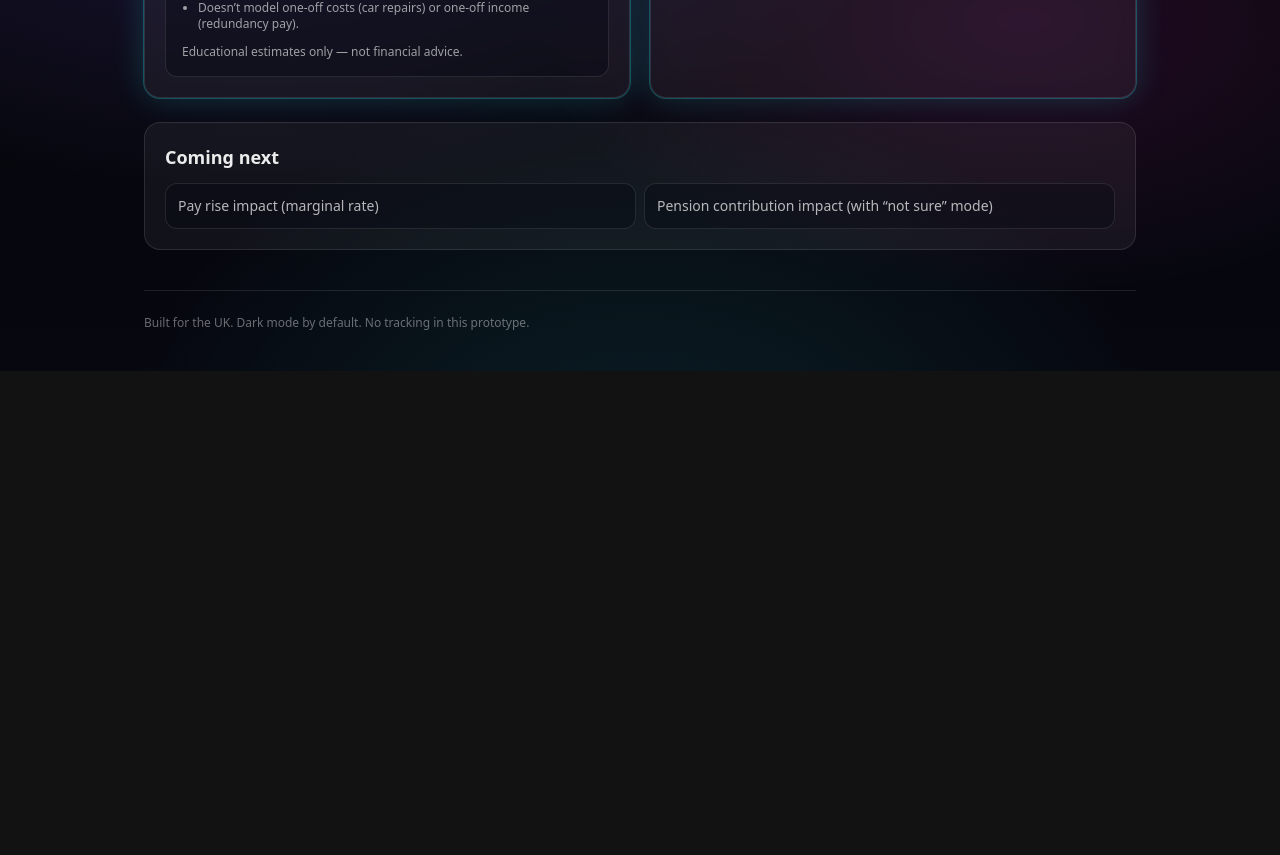
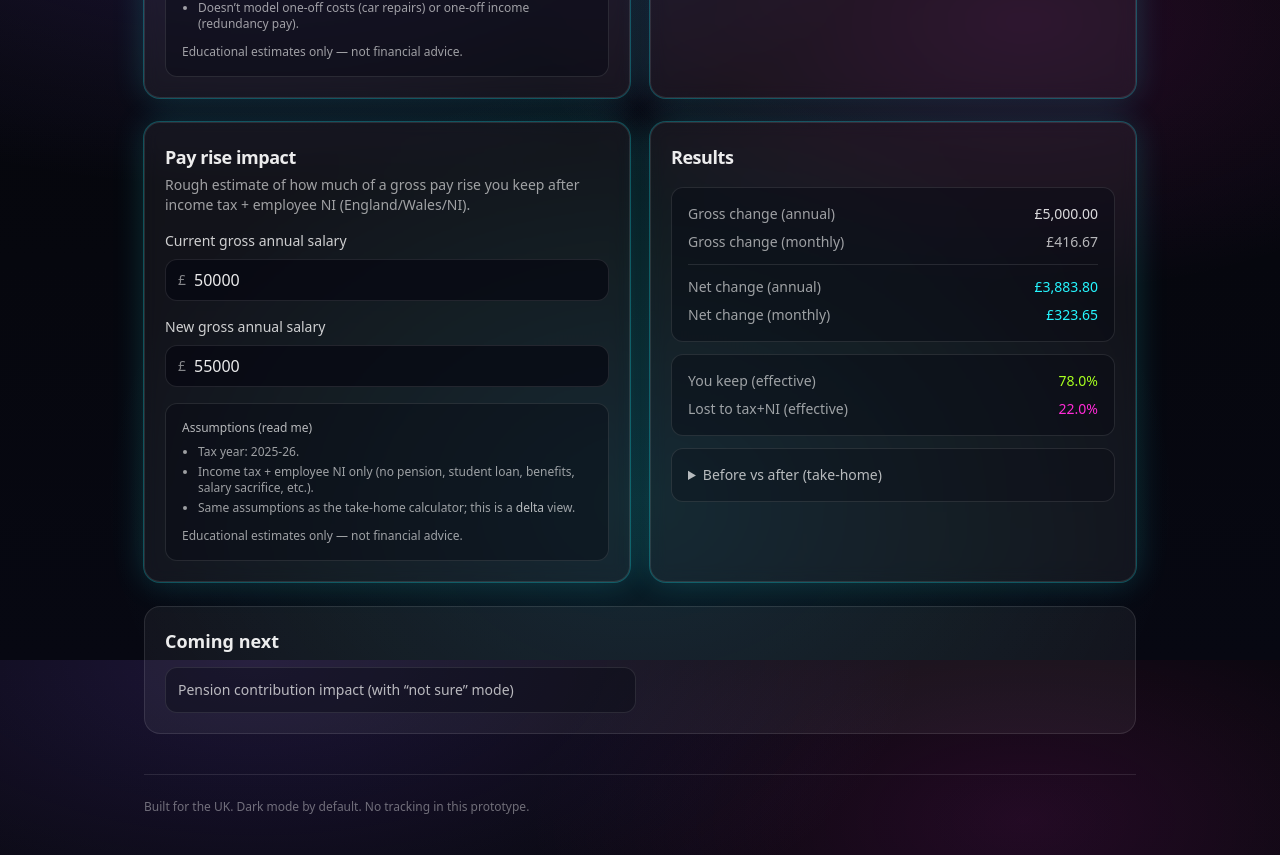
Before and after one commit to sambalnation/money-calculators-uk, a React (Vite) app: page / in a window 1280 px wide. Shown: the part 1740-2595 px from the top of the page. Before the commit the page ends 2111 px from the top, so only its background shows below. Built offline with nearby package versions, Linux system fonts and the light colour scheme.

Commit message:
Add pay rise impact calculator (tax+NI delta)

```diff
--- a/src/App.tsx
+++ b/src/App.tsx
@@ -1,5 +1,6 @@
 import { CompoundGrowthCalculator } from './pages/CompoundGrowthCalculator';
 import { EmergencyFundRunwayCalculator } from './pages/EmergencyFundRunwayCalculator';
+import { PayRiseImpactCalculator } from './pages/PayRiseImpactCalculator';
 import { TakeHomeCalculator } from './pages/TakeHomeCalculator';
 
 export default function App() {
@@ -27,11 +28,11 @@ export default function App() {
           <TakeHomeCalculator />
           <CompoundGrowthCalculator />
           <EmergencyFundRunwayCalculator />
+          <PayRiseImpactCalculator />
 
           <section className="rounded-2xl border border-white/10 bg-white/5 p-5">
             <h2 className="text-lg font-semibold">Coming next</h2>
             <ul className="mt-3 grid gap-2 text-sm text-white/70 md:grid-cols-2">
-              <li className="rounded-xl border border-white/10 bg-bg-900/40 p-3">Pay rise impact (marginal rate)</li>
               <li className="rounded-xl border border-white/10 bg-bg-900/40 p-3">Pension contribution impact (with “not sure” mode)</li>
             </ul>
           </section>
--- /dev/null
+++ b/src/lib/payRiseImpact.ts
@@ -0,0 +1,63 @@
+import { computeTakeHome, DEFAULT_UK_ASSUMPTIONS, type TakeHomeBreakdown, type UKTaxAssumptions } from './ukTax';
+
+export type PayRiseImpactInput = {
+  currentGrossAnnualSalary: number;
+  newGrossAnnualSalary: number;
+};
+
+export type PayRiseImpactResult = {
+  inputs: {
+    currentGrossAnnualSalary: number;
+    newGrossAnnualSalary: number;
+  };
+
+  current: TakeHomeBreakdown;
+  next: TakeHomeBreakdown;
+
+  deltaGrossAnnual: number;
+  deltaNetAnnual: number;
+  deltaNetMonthly: number;
+
+  keepRate: number; // deltaNet / deltaGross
+  effectiveDeductionRate: number; // 1 - keepRate
+};
+
+function clamp0Finite(n: number) {
+  if (!Number.isFinite(n)) return 0;
+  return Math.max(0, n);
+}
+
+function round2(n: number) {
+  return Math.round(n * 100) / 100;
+}
+
+export function computePayRiseImpact(
+  input: PayRiseImpactInput,
+  a: UKTaxAssumptions = DEFAULT_UK_ASSUMPTIONS,
+): PayRiseImpactResult {
+  const currentGrossAnnualSalary = clamp0Finite(input.currentGrossAnnualSalary);
+  const newGrossAnnualSalary = clamp0Finite(input.newGrossAnnualSalary);
+
+  const current = computeTakeHome({ grossAnnualSalary: currentGrossAnnualSalary }, a);
+  const next = computeTakeHome({ grossAnnualSalary: newGrossAnnualSalary }, a);
+
+  const deltaGrossAnnual = next.grossAnnual - current.grossAnnual;
+  const deltaNetAnnual = next.netAnnual - current.netAnnual;
+
+  const keepRate = deltaGrossAnnual <= 0 ? 0 : deltaNetAnnual / deltaGrossAnnual;
+  const effectiveDeductionRate = 1 - keepRate;
+
+  return {
+    inputs: {
+      currentGrossAnnualSalary: round2(currentGrossAnnualSalary),
+      newGrossAnnualSalary: round2(newGrossAnnualSalary),
+    },
+    current,
+    next,
+    deltaGrossAnnual: round2(deltaGrossAnnual),
+    deltaNetAnnual: round2(deltaNetAnnual),
+    deltaNetMonthly: round2(deltaNetAnnual / 12),
+    keepRate: round2(keepRate),
+    effectiveDeductionRate: round2(effectiveDeductionRate),
+  };
+}
--- /dev/null
+++ b/src/pages/PayRiseImpactCalculator.tsx
@@ -0,0 +1,111 @@
+import { useMemo, useState } from 'react';
+import { Card } from '../components/Card';
+import { NumberInput } from '../components/NumberInput';
+import { computePayRiseImpact } from '../lib/payRiseImpact';
+import { DEFAULT_UK_ASSUMPTIONS } from '../lib/ukTax';
+
+function fmtGBP(n: number) {
+  return new Intl.NumberFormat('en-GB', {
+    style: 'currency',
+    currency: 'GBP',
+    maximumFractionDigits: 2,
+  }).format(n);
+}
+
+function fmtPct(n: number) {
+  return `${(n * 100).toFixed(1)}%`;
+}
+
+export function PayRiseImpactCalculator() {
+  const [currentSalary, setCurrentSalary] = useState(50_000);
+  const [newSalary, setNewSalary] = useState(55_000);
+
+  const result = useMemo(
+    () => computePayRiseImpact({ currentGrossAnnualSalary: currentSalary, newGrossAnnualSalary: newSalary }),
+    [currentSalary, newSalary],
+  );
+
+  const deltaGrossMonthly = result.deltaGrossAnnual / 12;
+
+  return (
+    <div className="grid gap-5 lg:grid-cols-2">
+      <Card
+        title="Pay rise impact"
+        subtitle="Rough estimate of how much of a gross pay rise you keep after income tax + employee NI (England/Wales/NI)."
+      >
+        <div className="grid gap-4">
+          <NumberInput label="Current gross annual salary" prefix="£" value={currentSalary} onChange={setCurrentSalary} />
+          <NumberInput label="New gross annual salary" prefix="£" value={newSalary} onChange={setNewSalary} />
+
+          <div className="rounded-xl border border-white/10 bg-bg-900/40 p-4 text-xs text-white/60">
+            <p className="font-medium text-white/70">Assumptions (read me)</p>
+            <ul className="mt-2 list-disc space-y-1 pl-4">
+              <li>Tax year: {DEFAULT_UK_ASSUMPTIONS.taxYear}.</li>
+              <li>Income tax + employee NI only (no pension, student loan, benefits, salary sacrifice, etc.).</li>
+              <li>Same assumptions as the take-home calculator; this is a <span className="text-white/70">delta</span> view.</li>
+            </ul>
+            <p className="mt-3">Educational estimates only — not financial advice.</p>
+          </div>
+        </div>
+      </Card>
+
+      <Card title="Results">
+        <div className="space-y-3">
+          <div className="grid gap-2 rounded-xl border border-white/10 bg-bg-900/40 p-4">
+            <Row label="Gross change (annual)" value={fmtGBP(result.deltaGrossAnnual)} accent="text-white/85" />
+            <Row label="Gross change (monthly)" value={fmtGBP(deltaGrossMonthly)} accent="text-white/70" />
+            <div className="my-1 h-px bg-white/10" />
+            <Row label="Net change (annual)" value={fmtGBP(result.deltaNetAnnual)} accent="text-neon-cyan" />
+            <Row label="Net change (monthly)" value={fmtGBP(result.deltaNetMonthly)} accent="text-neon-cyan" />
+          </div>
+
+          <div className="grid gap-2 rounded-xl border border-white/10 bg-bg-900/40 p-4">
+            <Row label="You keep (effective)" value={fmtPct(result.keepRate)} accent="text-neon-lime" />
+            <Row label="Lost to tax+NI (effective)" value={fmtPct(result.effectiveDeductionRate)} accent="text-neon-pink" />
+          </div>
+
+          <details className="rounded-xl border border-white/10 bg-bg-900/30 p-4">
+            <summary className="cursor-pointer select-none text-sm font-medium text-white/70">Before vs after (take-home)</summary>
+            <div className="mt-3 grid gap-3 text-sm">
+              <div className="rounded-xl border border-white/10 bg-bg-900/40 p-4">
+                <p className="text-xs font-semibold tracking-widest text-white/50">CURRENT</p>
+                <div className="mt-2 grid gap-1">
+                  <SmallRow label="Net monthly (est.)" value={fmtGBP(result.current.netMonthly)} />
+                  <SmallRow label="Income tax (annual)" value={fmtGBP(result.current.incomeTaxAnnual)} />
+                  <SmallRow label="Employee NI (annual)" value={fmtGBP(result.current.niAnnual)} />
+                </div>
+              </div>
+
+              <div className="rounded-xl border border-white/10 bg-bg-900/40 p-4">
+                <p className="text-xs font-semibold tracking-widest text-white/50">NEW</p>
+                <div className="mt-2 grid gap-1">
+                  <SmallRow label="Net monthly (est.)" value={fmtGBP(result.next.netMonthly)} />
+                  <SmallRow label="Income tax (annual)" value={fmtGBP(result.next.incomeTaxAnnual)} />
+                  <SmallRow label="Employee NI (annual)" value={fmtGBP(result.next.niAnnual)} />
+                </div>
+              </div>
+            </div>
+          </details>
+        </div>
+      </Card>
+    </div>
+  );
+}
+
+function Row({ label, value, accent }: { label: string; value: string; accent?: string }) {
+  return (
+    <div className="flex items-center justify-between gap-6">
+      <span className="text-sm text-white/60">{label}</span>
+      <span className={`text-sm font-medium ${accent || 'text-white/85'}`}>{value}</span>
+    </div>
+  );
+}
+
+function SmallRow({ label, value }: { label: string; value: string }) {
+  return (
+    <div className="flex items-center justify-between gap-6">
+      <span className="text-xs text-white/60">{label}</span>
+      <span className="text-xs font-medium text-white/80">{value}</span>
+    </div>
+  );
+}
```
Also changed, not shown: 2 other files (tests, documents, lock files or other folders).
